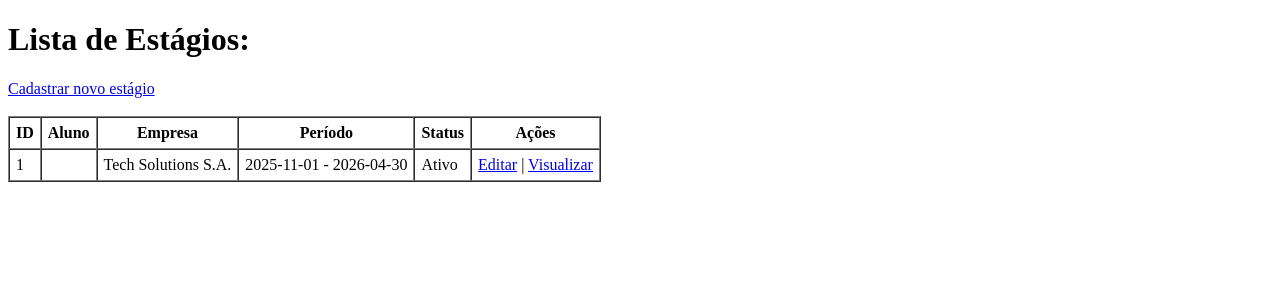
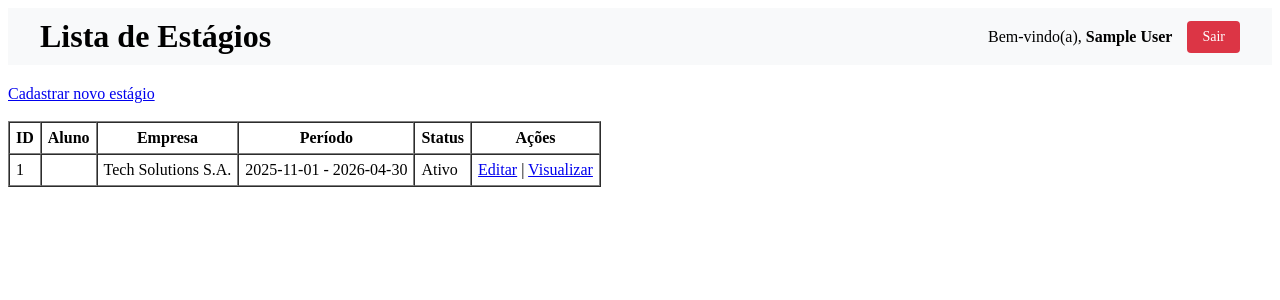
Before and after one commit to MateusCarvalho2007/AAGIS-Mateus-Carvalho, a PHP site: page /listagem.php in a window 1280 px wide. Shown: the top 300 px of the page. Run offline with PHP 8.4, Linux system fonts and the light colour scheme; the visitor is signed in with stand-in values (Sample User, id 1); data comes from the database, SQL or seed files in the repository.

Commit message:
att 1
Added session management and user authentication check.

```diff
--- a/AAGIS/listagem.php
+++ b/AAGIS/listagem.php
@@ -1,4 +1,12 @@
 <?php
+session_start();
+
+// Verifica se o usuário está logado
+if (!isset($_SESSION['idAluno'])) {
+    header("Location: login.php");
+    exit;
+}
+
 if(isset($_GET['idEstagio'])){
      require_once __DIR__.'/classes/Estagio.php';
      Estagio::mudarStatus($_GET['idEstagio']);
@@ -16,7 +24,25 @@ $estagios = Estagio::findall();
     <title>Listagem de Estágios</title>
 </head>
 <body>
-    <h1>Lista de Estágios:</h1>
+    <div style="background-color: #f8f9fa; padding: 10px; margin-bottom: 20px;">
+        <div style="display: flex; justify-content: space-between; align-items: center; max-width: 1200px; margin: 0 auto;">
+            <h1 style="margin: 0;">Lista de Estágios</h1>
+            <?php if (isset($_SESSION['nome'])): ?>
+                <div style="display: flex; align-items: center;">
+                    <span style="margin-right: 15px;">
+                        Bem-vindo(a), <strong><?= htmlspecialchars($_SESSION['nome']) ?></strong>
+                    </span>
+                    <a href="logout.php" style="
+                        background-color: #dc3545;
+                        color: white;
+                        padding: 8px 15px;
+                        text-decoration: none;
+                        border-radius: 4px;
+                        font-size: 14px;">Sair</a>
+                </div>
+            <?php endif; ?>
+        </div>
+    </div>
 
     <a href="cadastro.php">Cadastrar novo estágio</a>
     <br>
```
